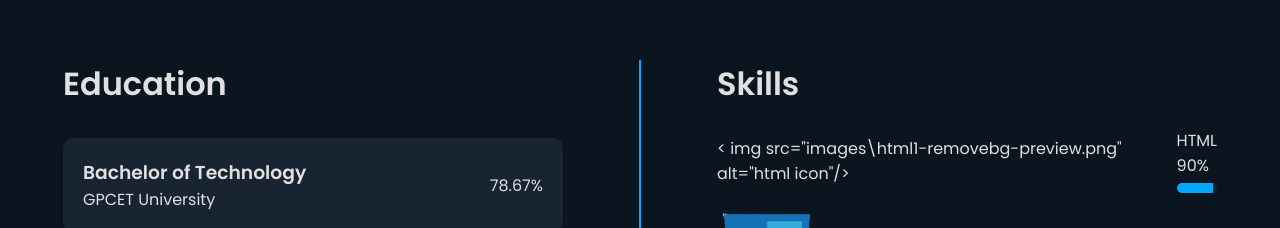
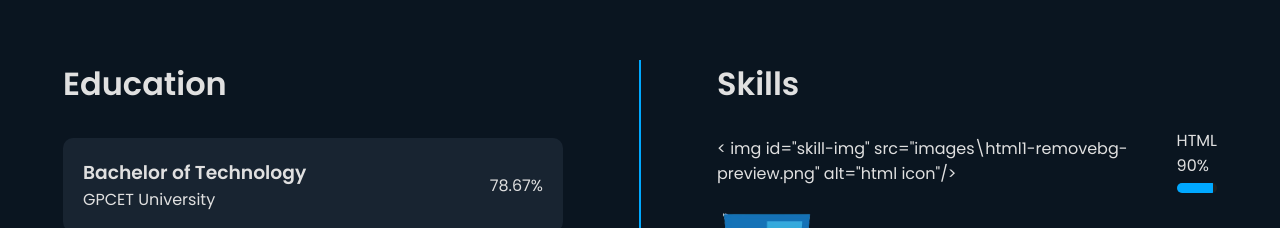
Before and after one commit to sreenivasulun9693/my-project, a website: page index.html in a window 1280 px wide. Shown: the part 1660-1888 px from the top of the page. Drawn offline with nearby package versions, Linux system fonts and the light colour scheme.

Commit message:
Update index.html

```diff
--- a/index.html
+++ b/index.html
@@ -184,7 +184,7 @@
       <div class="section skills-section">
         <h2>Skills</h2>
         <div class="skill-box">
-        < img src="images\html1-removebg-preview.png" alt="html icon"/>
+        < img id="skill-img" src="images\html1-removebg-preview.png" alt="html icon"/>
           <div class="skill-content">
             <div class="skill-title">HTML</div>
             <div class="skill-percentage">90%</div>
```
